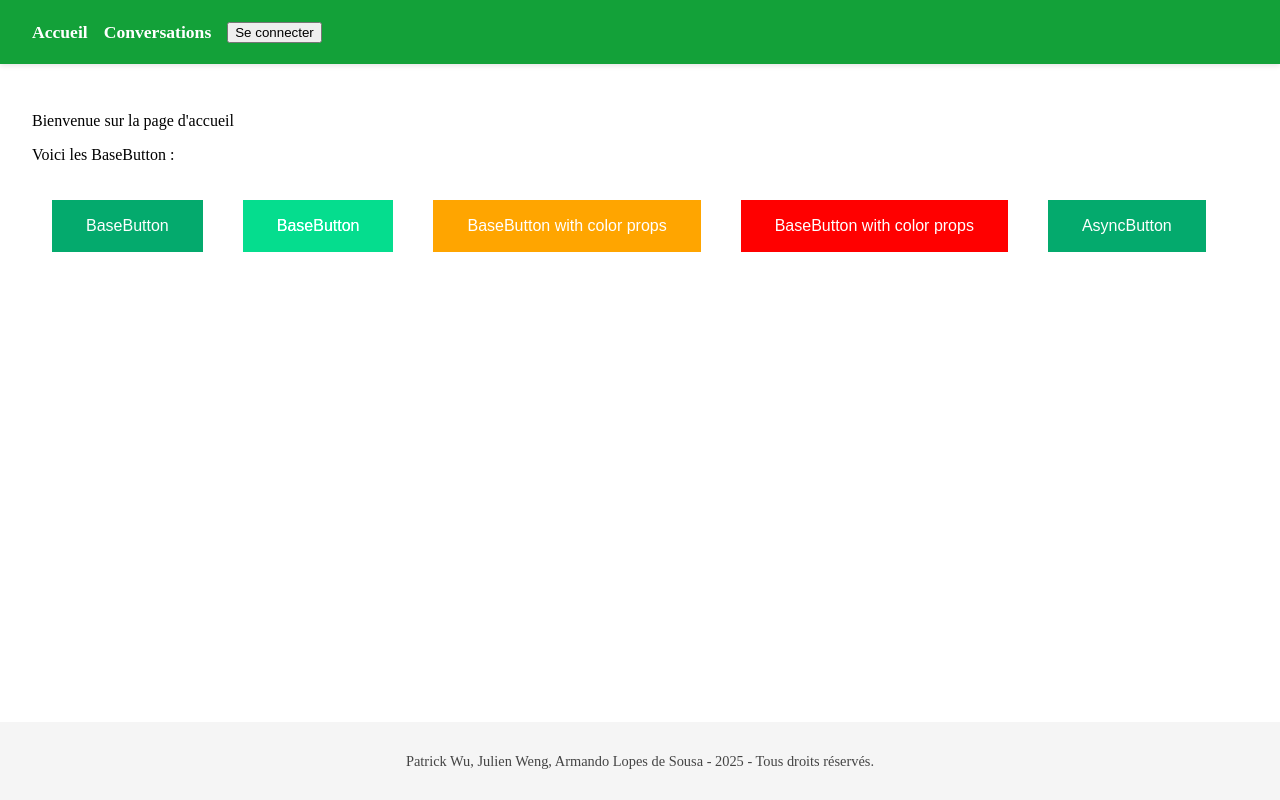
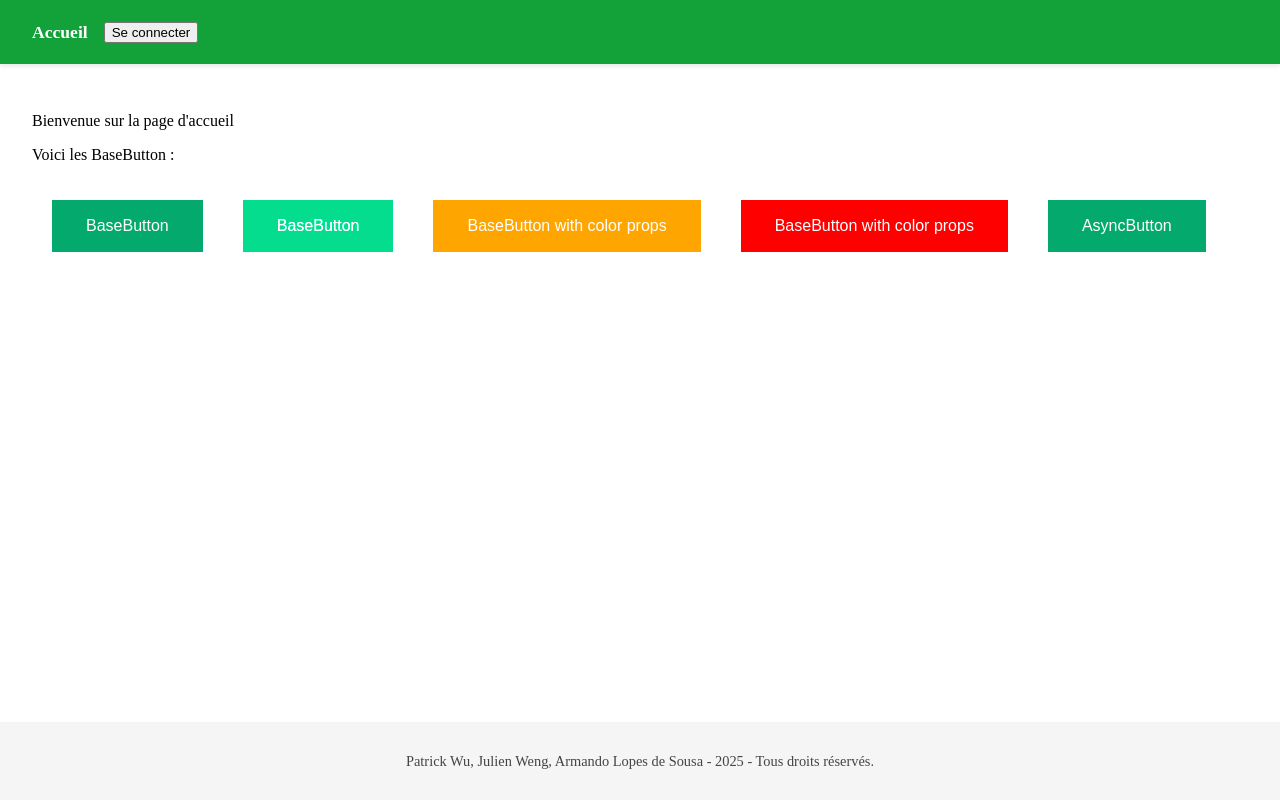
Before and after one commit to GeratorWu/TP3-vue-oauth-microsoft-graph, a Vue app: page / in a window 1280 px wide. Built offline with nearby package versions, Linux system fonts and the light colour scheme; no server answers.

Commit message:
Ex 7: add header navigation

```diff
--- a/src/components/BaseHeader.vue
+++ b/src/components/BaseHeader.vue
@@ -2,7 +2,7 @@
   <header>
     <nav>
       <router-link to="/">Accueil</router-link>
-      <router-link to="/conversations">Conversations</router-link>
+      <router-link to="/conversations" v-if="isLoggedIn">Conversations</router-link>
 
       <SigninButton @login-success="displayUser" />
       <p>{{ nom }} {{ prenom }}</p>
@@ -21,13 +21,15 @@ export default {
   data() {
     return {
       nom: '',
-      prenom: ''
+      prenom: '',
+      isLoggedIn: false
     }
   },
   methods: {
     async displayUser(user) {
       this.nom = user.nom
       this.prenom = user.prenom
+      this.isLoggedIn = true
     }
   }
 }
```
